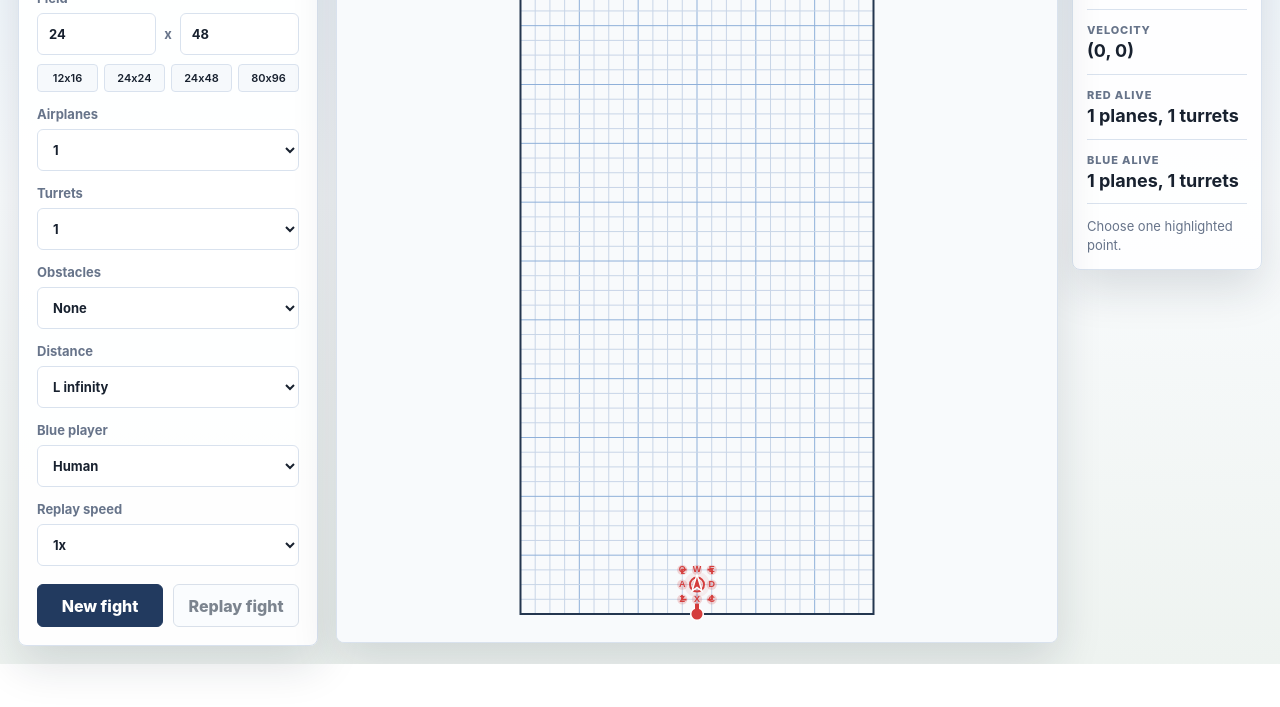
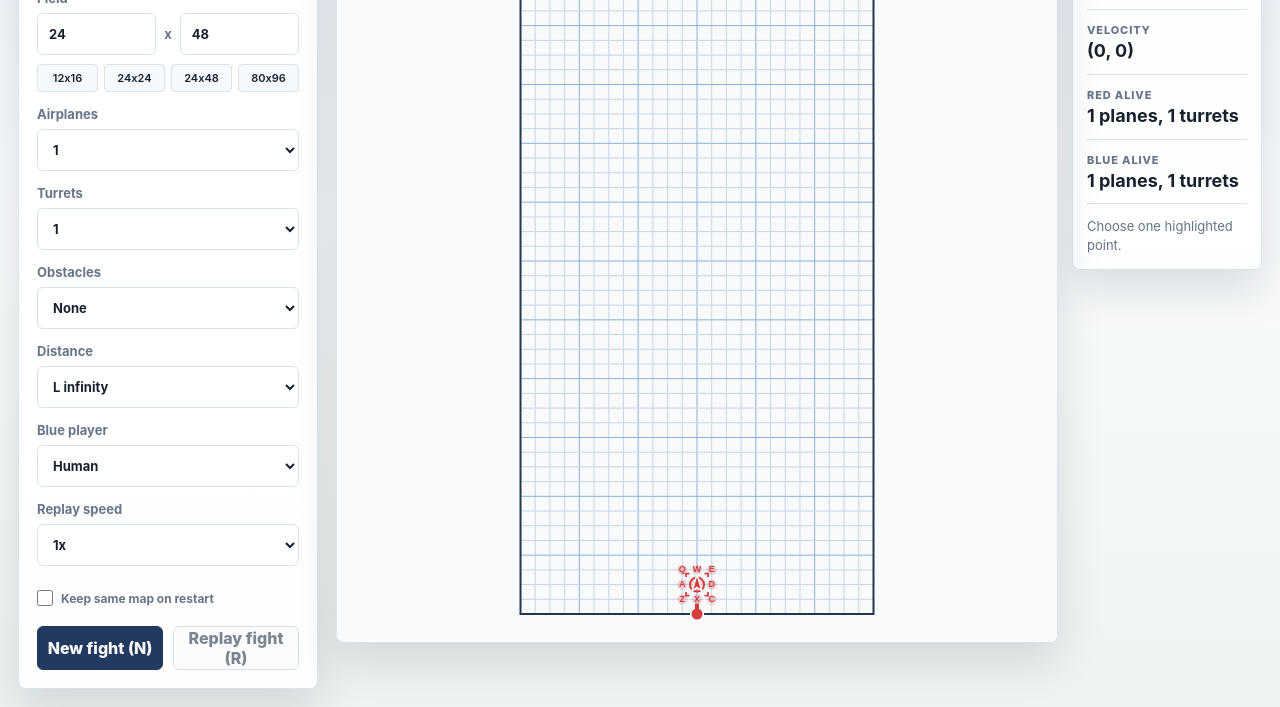
Before and after one commit to ilyawaisman/air-fight, a plain HTML site: page index.html in a window 1280 px wide. Shown: the part 139-846 px from the top of the page. Before the commit the page ends 803 px from the top, so only its background shows below. Drawn offline with Linux system fonts and the light colour scheme.

Commit message:
feat: show hotkeys conditionally, fix HUD scaling, and add keep-map on restart

```diff
--- a/index.html
+++ b/index.html
@@ -11,7 +11,7 @@
     <main class="app">
       <section class="control-panel" aria-label="Game controls">
         <div class="brand">
-          <h1>Air Fight <span class="version">v1.2.0</span></h1>
+          <h1>Air Fight <span class="version">v1.2.1</span></h1>
           <p>Quad-ruled paper dogfight</p>
         </div>
 
@@ -88,6 +88,11 @@
             </select>
           </label>
 
+          <label class="checkbox-label">
+            <input id="keepMap" type="checkbox">
+            Keep same map on restart
+          </label>
+
           <div class="buttons">
             <button id="newGame" type="button">New fight</button>
             <button id="replay" type="button">Replay fight</button>
--- a/src/game.js
+++ b/src/game.js
@@ -10,6 +10,7 @@ const controls = {
   metric: document.querySelector("#metric"),
   blueControl: document.querySelector("#blueControl"),
   replaySpeed: document.querySelector("#replaySpeed"),
+  keepMap: document.querySelector("#keepMap"),
   newGame: document.querySelector("#newGame"),
   replay: document.querySelector("#replay"),
 };
@@ -67,6 +68,10 @@ let replayAnimationFrame = null;
 let aiTimer = 0;
 let endGameUITimer = 0;
 let savedReplayState = null;
+
+function hasKeyboard() {
+  return !window.matchMedia("(pointer: coarse)").matches;
+}
 
 function newState() {
   const width = clamp(Number(controls.width.value) || 24, 12, 80);
@@ -138,11 +143,15 @@ function newState() {
     return isSafeCell(cx, cy);
   };
 
-  const obstacles = new Set();
+  let obstacles = new Set();
   const obstacleType = controls.obstacles.value;
   const config = OBSTACLE_CONFIGS[obstacleType] || OBSTACLE_CONFIGS.none;
-
-  if (config.density > 0) {
+  let mapKept = false;
+
+  if (state && controls.keepMap && controls.keepMap.checked && state.width === width && state.height === height && state.obstacleType === obstacleType) {
+    obstacles = new Set(state.obstacles);
+    mapKept = true;
+  } else if (config.density > 0) {
     const totalCells = width * height;
     const expectedBlobs = (config.density * totalCells) / 1000;
     const numBlobs = Math.max(1, Math.round(expectedBlobs + (Math.random() - 0.5) * (expectedBlobs * 0.4)));
@@ -186,7 +195,7 @@ function newState() {
       }
     }
 
-    if (obstacles.size > 0) {
+    if (!mapKept && obstacles.size > 0) {
       const cells = [];
       let sumX = 0;
       let sumY = 0;
@@ -1147,7 +1156,7 @@ function drawHighlights(geo) {
       }
     }
 
-    if (keyLetter && token.team !== state.aiTeam) {
+    if (keyLetter && token.team !== state.aiTeam && hasKeyboard()) {
       ctx.fillStyle = TEAM[token.team].color;
       ctx.fillText(keyLetter, p.x, p.y);
     }
@@ -1183,8 +1192,8 @@ function drawActiveHighlight(p, token, geo) {
     ? Math.max(10 * geo.dpr, geo.cell * 0.52)
     : Math.max(9 * geo.dpr, geo.cell * 0.45);
 
-  const r = size * 1.5;
-  const len = size * 0.45;
+  const r = size * 1.1;
+  const len = size * 0.35;
 
   ctx.save();
   ctx.strokeStyle = TEAM[token.team].color;
@@ -1414,11 +1423,12 @@ function updateStatus() {
 }
 
 function updateReplayButton() {
+  const suffix = hasKeyboard() ? " (R)" : "";
   if (state.replaying) {
-    controls.replay.textContent = "Stop replay";
+    controls.replay.textContent = "Stop replay" + suffix;
     controls.replay.disabled = false;
   } else {
-    controls.replay.textContent = "Replay fight";
+    controls.replay.textContent = "Replay fight" + suffix;
     controls.replay.disabled = state.moves.length === 0;
   }
 }
@@ -1754,7 +1764,11 @@ function resetGame() {
   hideEndGameUI();
   resolveForcedCrashes();
   updateReplayButton();
+
+  const suffix = hasKeyboard() ? " (N)" : "";
+  controls.newGame.textContent = "New fight" + suffix;
   controls.newGame.disabled = false;
+
   updateStatus();
   draw();
   scheduleComputerMove();
--- a/src/styles.css
+++ b/src/styles.css
@@ -158,6 +158,30 @@ select {
 
 .preset-btn:active {
   background: #e2e8f0 !important;
+}
+
+.checkbox-label {
+  display: flex !important;
+  align-items: center;
+  gap: 8px;
+  font-size: 12px;
+  color: var(--muted);
+  cursor: pointer;
+  margin-top: 10px;
+  margin-bottom: 2px;
+  font-weight: 700;
+  user-select: none;
+}
+
+.checkbox-label input[type="checkbox"] {
+  width: 16px !important;
+  min-height: 16px !important;
+  height: 16px !important;
+  cursor: pointer;
+  margin: 0;
+  padding: 0;
+  border-radius: 4px;
+  accent-color: #223a5f;
 }
 
 .buttons {
```
